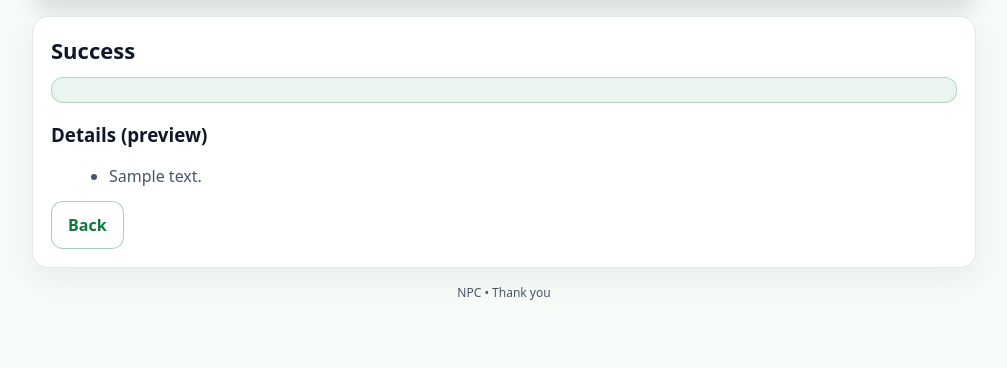
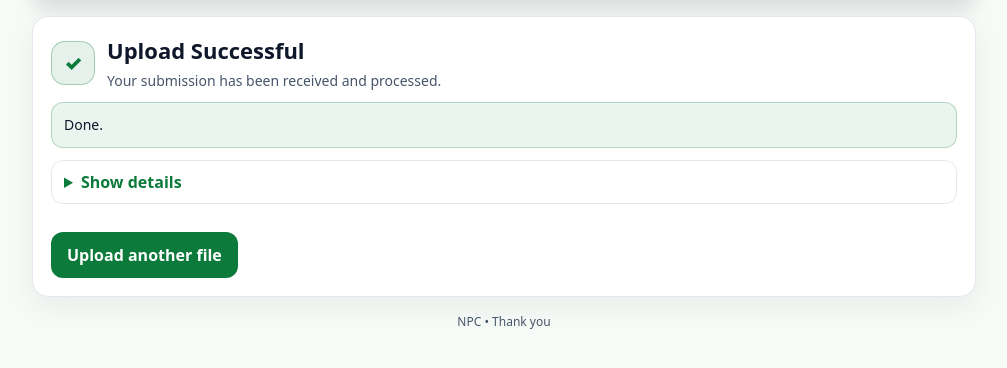
Before and after one commit to msjade/npc-ea-household-upload, a FastAPI app: template app/api/templates/result.html in a window 1280 px wide. Shown: the part 106-474 px from the top of the page, without its empty margins (136-1143 px from the left). Run offline with FastAPI, Linux system fonts and the light colour scheme; the template is opened without the code that fills it: most values are stand-ins (such as "Sample title", 1, 10 or a date in 2020); parts of the project's set-up code (start-up, migrations or seed data) failed here and were passed over.

Commit message:
Enhance result template with detailed messages

```diff
--- a/app/api/templates/result.html
+++ b/app/api/templates/result.html
@@ -19,22 +19,49 @@
     </header>
 
     <main class="card">
-      <h1>{{ "Success" if ok else "Upload Failed" }}</h1>
-
-      <div class="{{ 'alert ok' if ok else 'alert bad' }}">
-        <pre style="white-space: pre-wrap; margin:0;">{{ message }}</pre>
+      <div class="result-head">
+        <div class="result-icon {{ 'ok' if ok else 'bad' }}">
+          {{ "✓" if ok else "!" }}
+        </div>
+        <div>
+          <h1 style="margin:0;">{{ "Upload Successful" if ok else "Upload Failed" }}</h1>
+          <div class="muted" style="margin-top:6px;">
+            {{ "Your submission has been received and processed." if ok else "Please review the issue and try again." }}
+          </div>
+        </div>
       </div>
 
+      <!-- Summary -->
+      <div class="alert {{ 'ok' if ok else 'bad' }}">
+        {% if message %}
+          {% set lines = message.split('\n') %}
+          <div class="summary-lines">
+            {% for line in lines %}
+              {% if line.strip() %}
+              <div class="summary-line">{{ line }}</div>
+              {% endif %}
+            {% endfor %}
+          </div>
+        {% else %}
+          <div class="summary-line">{{ "Done." if ok else "Something went wrong." }}</div>
+        {% endif %}
+      </div>
+
+      <!-- Optional details -->
       {% if notes and notes|length > 0 %}
-      <h3>Details (preview)</h3>
-      <ul class="notes">
-        {% for n in notes %}
-        <li>{{ n }}</li>
-        {% endfor %}
-      </ul>
+      <details class="details">
+        <summary>Show details</summary>
+        <ul class="notes">
+          {% for n in notes %}
+            <li>{{ n }}</li>
+          {% endfor %}
+        </ul>
+      </details>
       {% endif %}
 
-      <a class="btn secondary" href="/">Back</a>
+      <div class="actions">
+        <a class="btn" href="/">Upload another file</a>
+      </div>
     </main>
 
     <footer class="footer">
```
